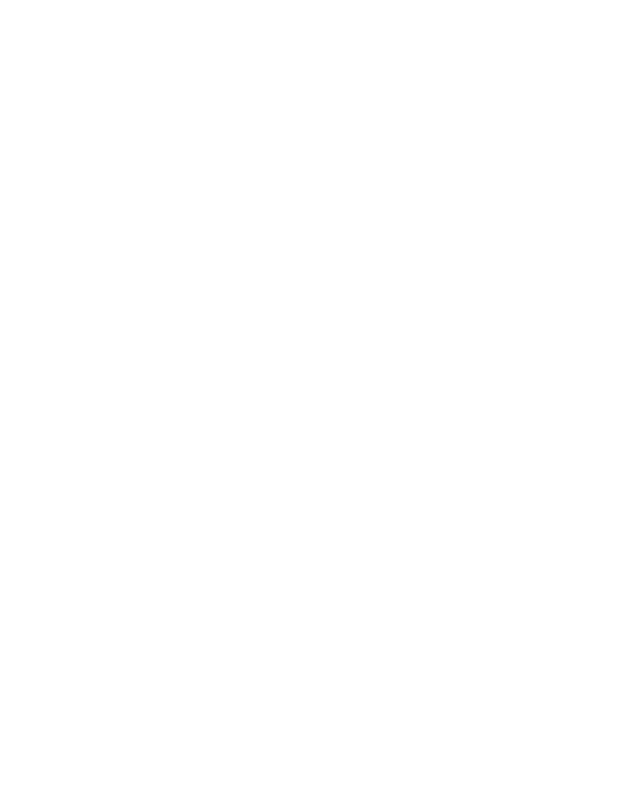
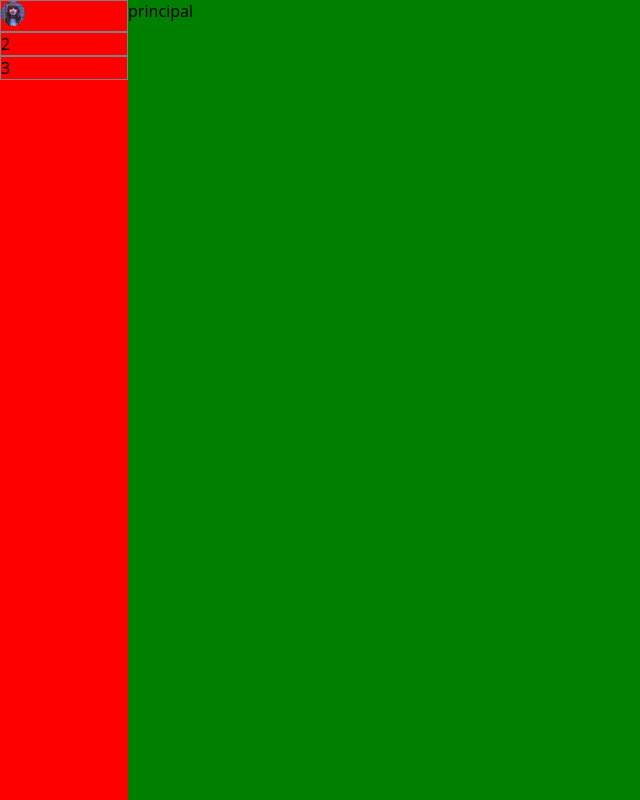
Before and after one commit to K1mFelix/Sistema-de-chat-de-Nertworking, a plain HTML site: page index.html in a window 1280 px wide. Shown: the whole page, without its empty margins (0-640 px from the left). Drawn offline with Linux system fonts and the light colour scheme.

Commit message:
base del chat

```diff
--- a/assets/css/style.css
+++ b/assets/css/style.css
@@ -0,0 +1,26 @@
+body{
+    margin: 0;
+    font-family: system-ui, -apple-system, BlinkMacSystemFont, 'Segoe UI', Roboto, Oxygen, Ubuntu, Cantarell, 'Open Sans', 'Helvetica Neue', sans-serif;
+    display: flex;
+    height: 100vh;
+}
+
+.contactos{
+    background-color: red;
+    width: 8em;
+}
+
+.principal{
+    background-color: green;
+    flex-grow: 1;
+}
+
+.usuario, .boton, .chats{
+    border: 1px solid grey;
+
+}
+
+.imagen{
+    border-radius:100% ;
+    height: 25px;
+}
--- a/index.html
+++ b/index.html
@@ -4,8 +4,16 @@
     <meta charset="UTF-8">
     <meta name="viewport" content="width=device-width, initial-scale=1.0">
     <title>Chat de Nertworking</title>
+    <link rel="stylesheet" href="./assets/css/style.css">
 </head>
 <body>
-
+    <section class="contactos">
+        <article class="usuario"><img class="imagen" src="./assets/img/maria.jpg" alt="maria"></article>
+        <article class="boton">2</article>
+        <article class="chats">3</article>
+    </section>
+    <section class="principal">
+        principal
+    </section>
 </body>
 </html>
```
